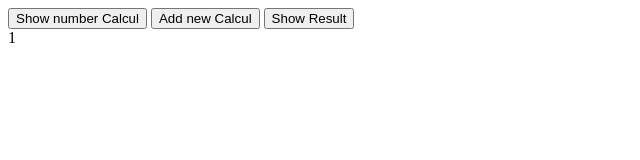
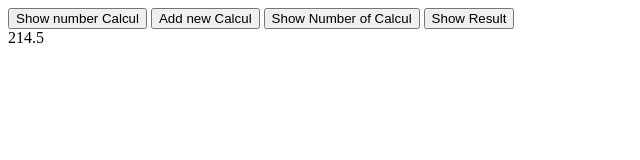
Before and after one commit to alexmontdor69/js-calculator, a plain HTML site: page index.html in a window 1280 px wide. Both pictures are taken after a click on the button "Show Result". Shown: the whole page, without its empty margins (0-640 px from the left). Drawn offline with Linux system fonts and the light colour scheme.

Commit message:
change the temp button option

```diff
--- a/index.html
+++ b/index.html
@@ -11,7 +11,8 @@
     <div class="calculator">
         <button id='btn-1' >Show number Calcul</button>
         <button id='btn-2' >Add new Calcul</button>
-        <button id='btn-3' >Show Result</button>
+        <button id='btn-3' >Show Number of Calcul</button>
+        <button id='btn-4' >Show Result</button>
 
         <div class="screen">
             <div class="previous-main-expression"></div>
--- a/index.js
+++ b/index.js
@@ -17,7 +17,9 @@ function defaultCalculation(param) {
     document.getElementById('main').textContent= myCalculator.currentCalcul.getResult();
     console.log('result', myCalculator);
 }
-
+function showResult() {
+    document.getElementById('main').textContent = myCalculator.currentCalcul.expressionsList.main.value;
+}
 function addCalcul () {
     myCalculator.addCalcul();
     console.log ('calcul added', myCalculator);
@@ -34,3 +36,4 @@ console.log (defaultCalculation('module'))
 document.getElementById("btn-1").addEventListener("click", defaultCalculation);
 document.getElementById("btn-2").addEventListener("click", addCalcul);
 document.getElementById("btn-3").addEventListener("click", displayNumberCalcul);
+document.getElementById("btn-4").addEventListener("click", showResult);
```
